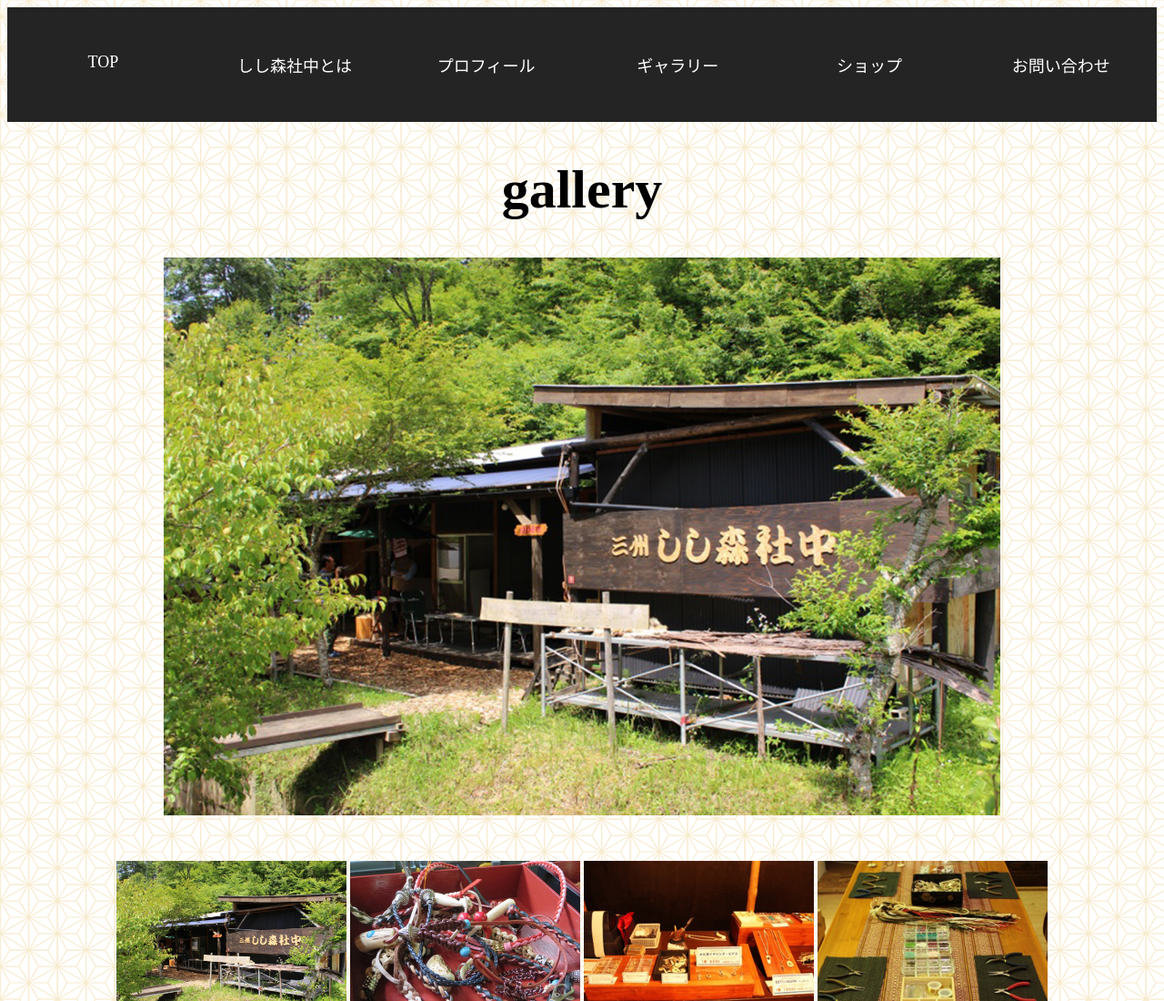
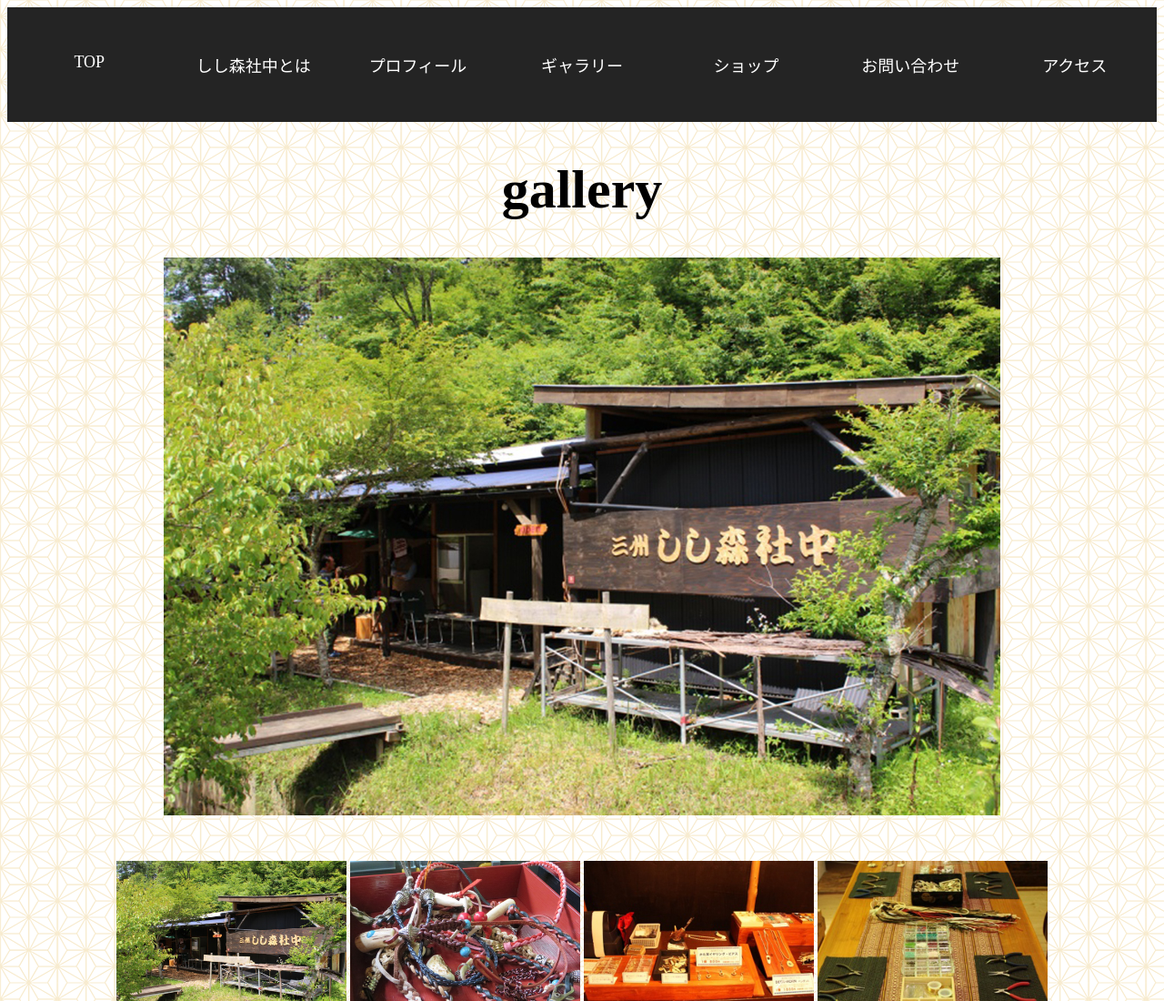
Before and after one commit to takeo0901/sisimori, a plain HTML site: page 4-garaly/index.html in a window 1280 px wide. Shown: the top 1100 px of the page at 91% size. Drawn offline with nearby package versions, Linux system fonts and the light colour scheme.

Commit message:
Update index.html

```diff
--- a/4-garaly/index.html
+++ b/4-garaly/index.html
@@ -24,6 +24,7 @@
       <a href="../4-garaly/index.html">ギャラリー</a>
       <a href="../5-shop/index.html">ショップ</a>
       <a href="../6-mail/index.html">お問い合わせ</a>
+      <a href="../7-access/index.html">アクセス</a>
     </div>
     <h1 class="title">gallery</h1>
     <div class="mainImage">
```
